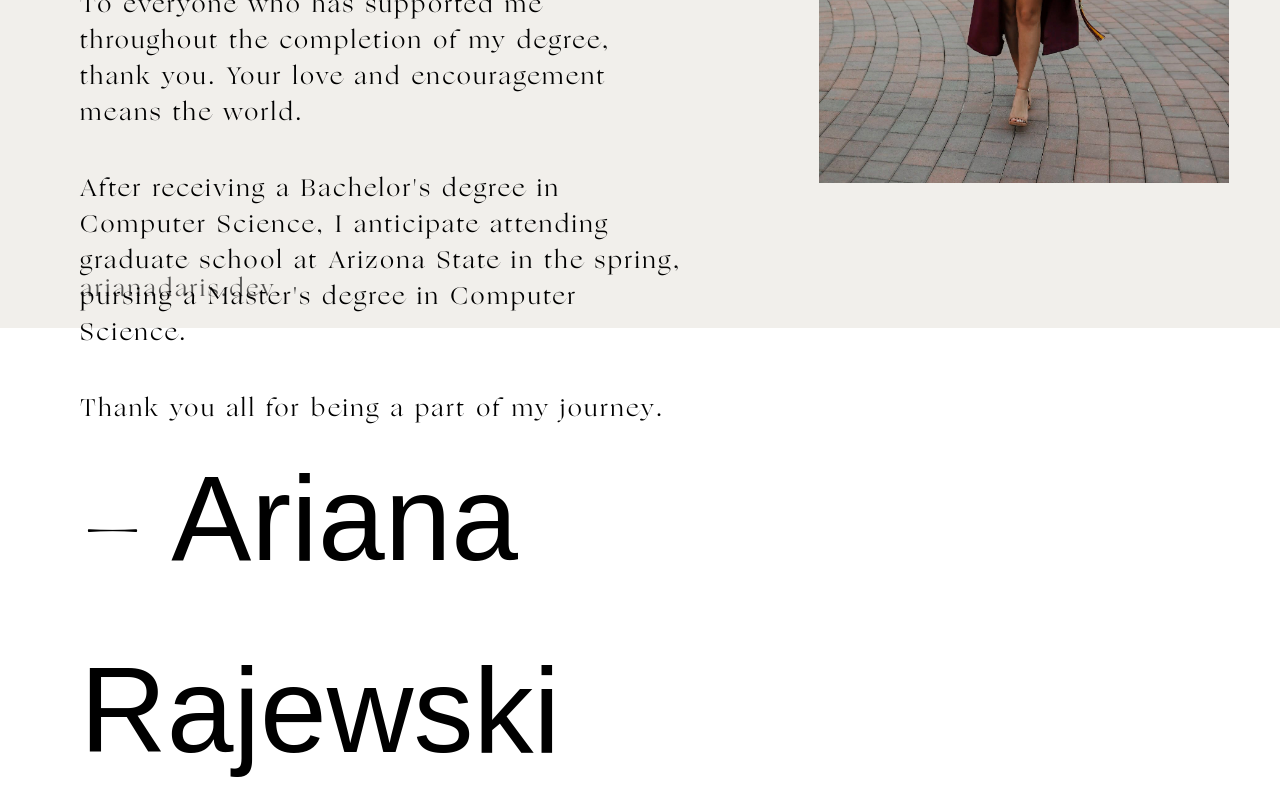
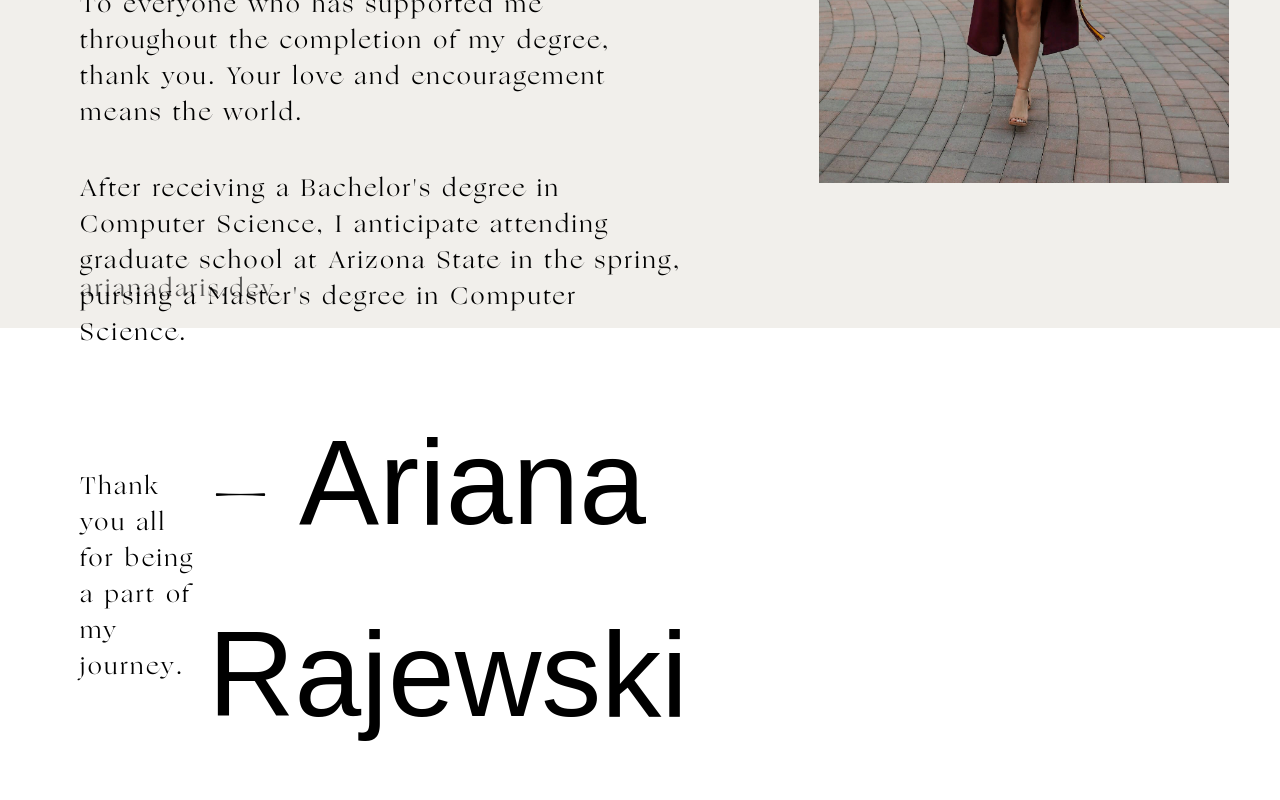
Before and after one commit to arianadaris/grad-announcement, a Next.js app: page / in a window 1280 px wide. Shown: the part 1272-2072 px from the top of the page. After the commit the page ends 2036 px from the top, so only its background shows below. Built offline with nearby package versions, Linux system fonts and the light colour scheme.

Commit message:
Update signature

```diff
--- a/pages/index.js
+++ b/pages/index.js
@@ -49,7 +49,7 @@ export default function Home() {
               <h3 className="my-10 xs:text-center lg:text-left">
                 After receiving a Bachelor's degree in Computer Science, I anticipate attending graduate school at Arizona State in the spring, pursing a Master's degree in Computer Science.
               </h3>
-              <div className="xs:flex-row lg:flex-col lg:justify-between lg:items-center">
+              <div className="flex xs:flex-col lg:flex-row lg:justify-between lg:items-center">
                 <h3 className="xs:text-center lg:text-left">Thank you all for being a part of my journey.</h3>
                 <h5 className="lg:mt-0 xs:mt-6 xs:text-center lg:text-left"><span className="font-ogg">-</span> Ariana Rajewski</h5>
               </div>
```
